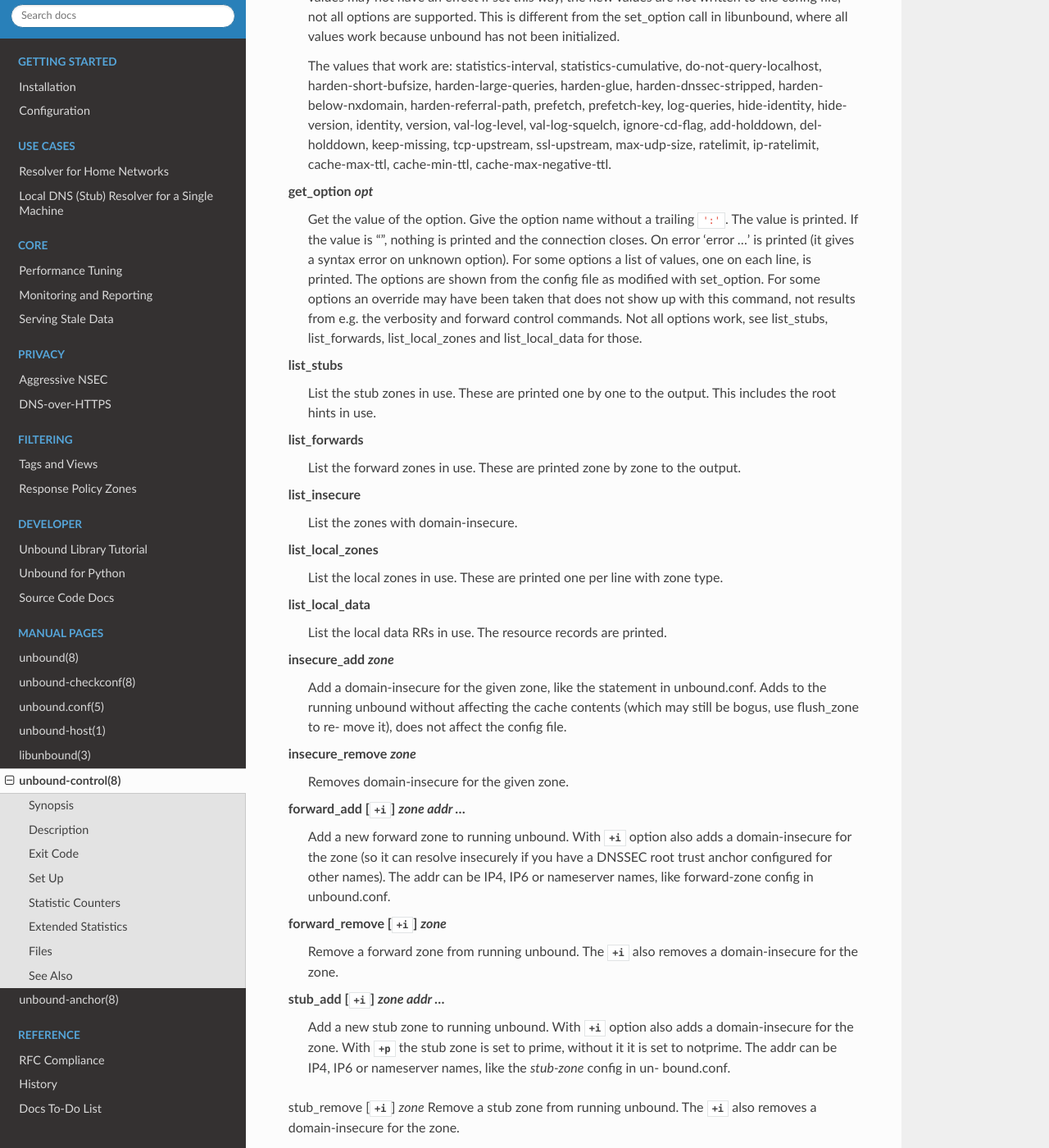
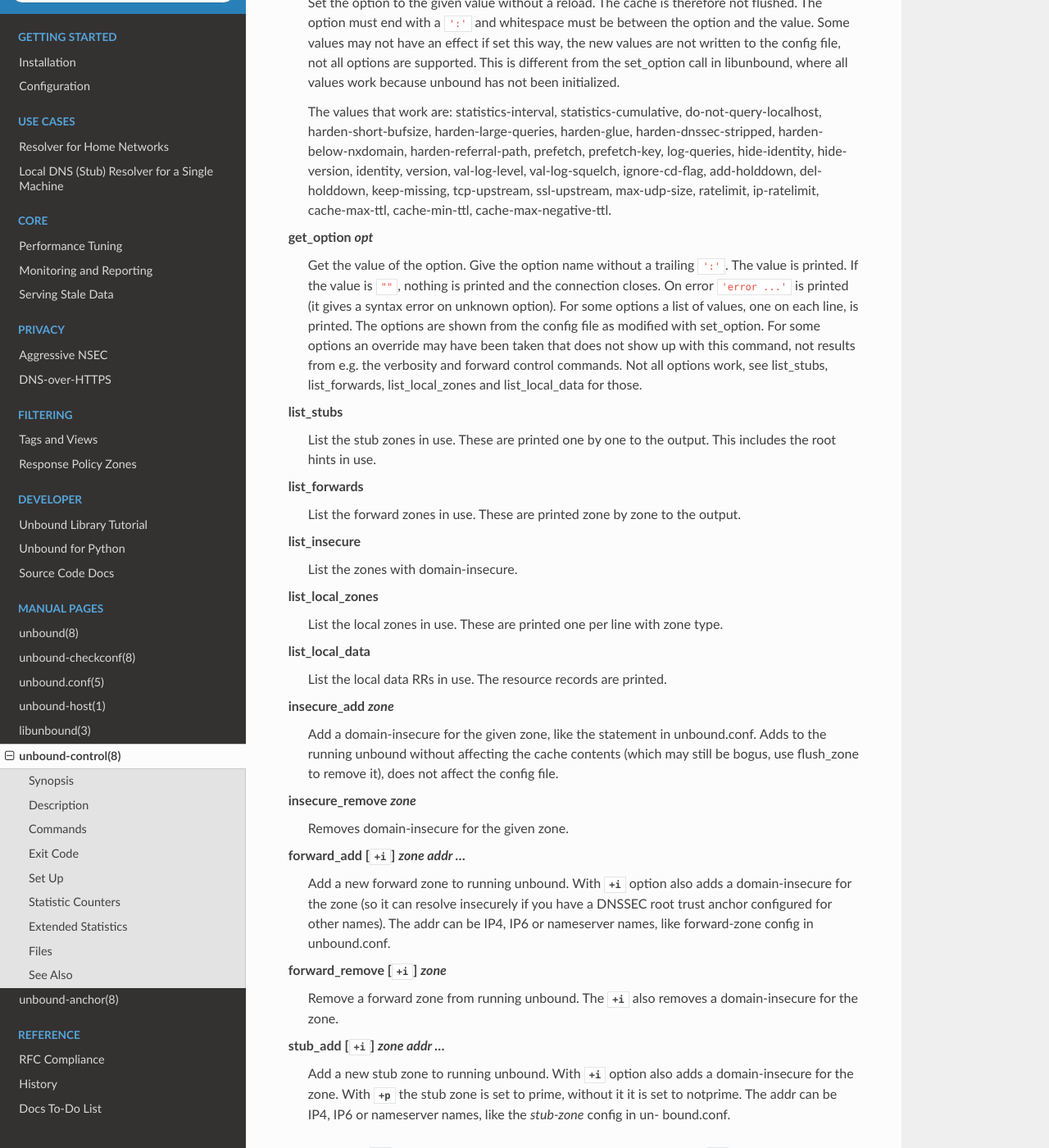
Before and after one commit to NLnetLabs/unbound-manual, a Sphinx documentation site: the page built from source/manpages/unbound-control.rst, in a window 1280 px wide and 1400 px high, scrolled down 3862 px. Shown: the whole window at 82% size. Built offline with Sphinx 7.4.7 and the Read the Docs theme 2.0.0, drawn with Linux system fonts in a browser that asks for light colours; pages that are not in the unit, such as notebooks, are missing from menus; some of the changed text lies outside the part shown.

Commit message:
Liniting, typos

```diff
--- a/source/manpages/unbound-control.rst
+++ b/source/manpages/unbound-control.rst
@@ -36,7 +36,9 @@
 
     Quiet, if the option is given it does not print anything if it works ok.
 
-COMMANDS
+Commands
+--------
+
 There are several commands that the server understands.
 
 start
@@ -194,13 +196,13 @@
 
 get_option *opt*
     Get the value of the option. Give the option name without a trailing
-    ``':'``. The value is printed. If the value is "", nothing is printed and
-    the connection closes. On error 'error ...' is printed (it gives a syntax
-    error on unknown option). For some options a list of values, one on each
-    line, is printed. The options are shown from the config file as modified
-    with set_option. For some options an override may have been taken that does
-    not show up with this command, not results from e.g. the verbosity and
-    forward control commands. Not all options work, see list_stubs,
+    ``':'``. The value is printed. If the value is ``""``, nothing is printed
+    and the connection closes. On error ``'error ...'`` is printed (it gives a
+    syntax error on unknown option). For some options a list of values, one on
+    each line, is printed. The options are shown from the config file as
+    modified with set_option. For some options an override may have been taken
+    that does not show up with this command, not results from e.g. the verbosity
+    and forward control commands. Not all options work, see list_stubs,
     list_forwards, list_local_zones and list_local_data for those.
 
 list_stubs
@@ -222,7 +224,7 @@
 insecure_add *zone*
     Add a domain-insecure for the given zone, like the statement in
     unbound.conf. Adds to the running unbound without affecting the cache
-    contents (which may still be bogus, use flush_zone to re- move it), does not
+    contents (which may still be bogus, use flush_zone to remove it), does not
     affect the config file.
 
 insecure_remove *zone*
```
Also changed, not shown: source/manpages/libunbound.rst (+19 -19 lines), source/manpages/unbound-anchor.rst (+5 -4 lines), source/manpages/unbound.rst (+9 -9 lines).
